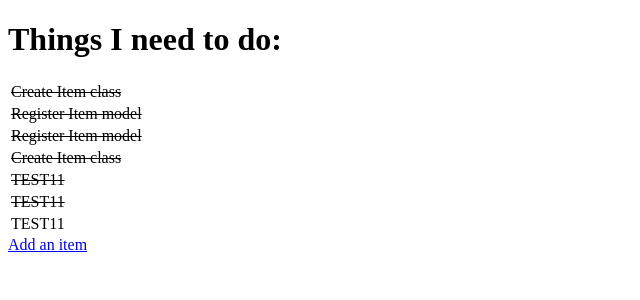
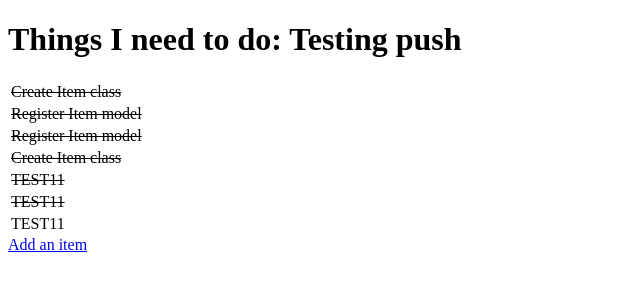
Before and after one commit to Blaize-Egelhof/hello-django, a Django app: page / in a window 1280 px wide. Shown: the top 300 px of the page, without its empty margins (0-640 px from the left). Run offline with Django 3.2, Linux system fonts and the light colour scheme; data comes from the database, SQL or seed files in the repository.

Commit message:
testing if repo is pushing

```diff
--- a/todo/templates/todo/todo_list.html
+++ b/todo/templates/todo/todo_list.html
@@ -7,7 +7,7 @@
 </head>
 <body>
 
-    <h1>Things I need to do:</h1>
+    <h1>Things I need to do: Testing push</h1>
 
     <table>
         {% for item in items %}
```
